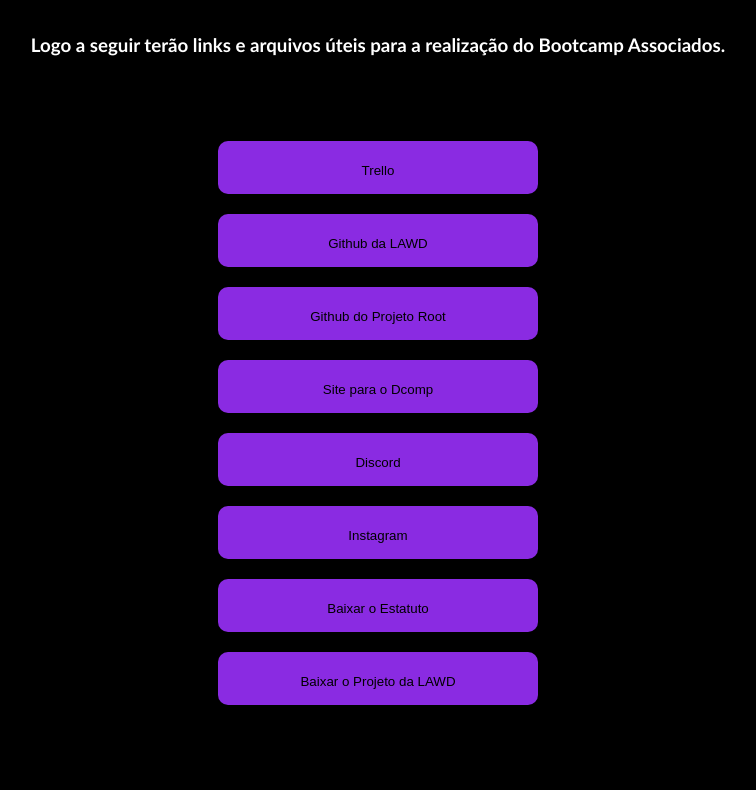
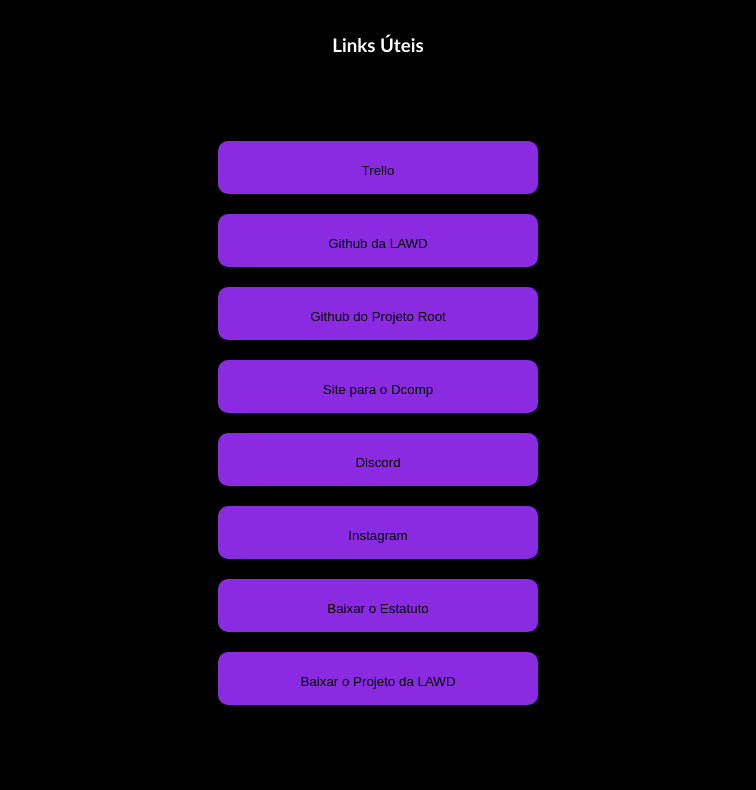
Before and after one commit to Lawd-UFS/associados, a plain HTML site: page index.html in a window 1280 px wide. Shown: the part 330-1120 px from the top of the page, without its empty margins (262-1018 px from the left). Drawn offline with Linux system fonts and the light colour scheme.

Commit message:
Update index.html

```diff
--- a/index.html
+++ b/index.html
@@ -13,7 +13,7 @@
     <div>
         <img id="lawd-image" src="LawdImage.png">
         <h1>SEJAM BEM-VINDOS</h1>
-        <h3>Logo a seguir terão links e arquivos úteis para a realização do Bootcamp Associados.</h3>
+        <h3>Links Úteis</h3>
         <ul>
             <li><a target="_blank" class="fcc-btn" href="https://trello.com/b/xDgp8p0F/liga-acad%C3%AAmica-de-desenvolvimento-web"><button>Trello</button></a></li>
             <li><a target="_blank" class="fcc-btn" href="https://github.com/Lawd-UFS"><button>Github da LAWD</button></a></li>
```
